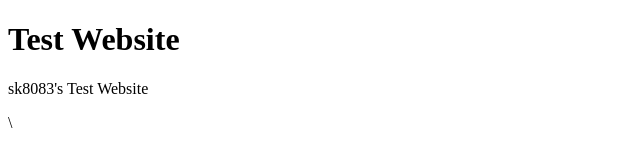
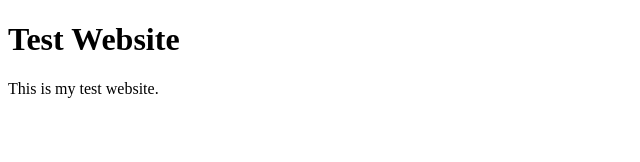
Before and after one commit to sk8083/sk8083.github.io, a plain HTML site: page index.html in a window 1280 px wide. Shown: the full height of the page, 0-640 px from the left. Drawn offline with Linux system fonts and the light colour scheme.

Commit message:
Update index.html

```diff
--- a/index.html
+++ b/index.html
@@ -5,7 +5,6 @@
 </head>
 <body>
 	<h1>Test Website</h1>
-	<p>sk8083's Test Website</p>\
-
+	<p>This is my test website.</p>
 </body>
 </html>
```
